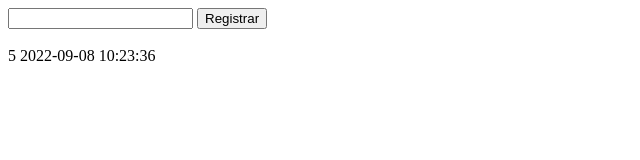
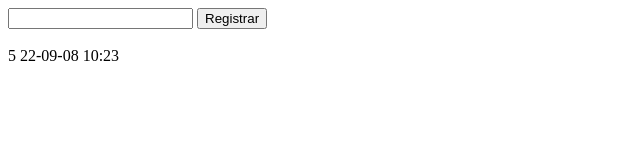
Before and after one commit to aamatecarrion/log, a plain HTML site: page index.html in a window 1280 px wide. Both pictures are taken after a click on the button "Registrar". Shown: the full height of the page, 0-640 px from the left. Drawn offline with Linux system fonts and the light colour scheme.

Commit message:
Add files via upload

```diff
--- a/index.html
+++ b/index.html
@@ -10,7 +10,7 @@
 <body>
   <input type="text" id="registrador">
   <input type="button" value="Registrar" onclick="nuevoRegistro()">
-  <br>
+  <br><br>
   <div id="entradas">
   </div>
 </body>
@@ -20,19 +20,25 @@
   function nuevoRegistro() {
     let registro = document.getElementById("registrador").value;
     var d = new Date();
-    var datestring = (d.getDay() + 1) + " " + d.getFullYear() + "-" + ("0" + (d.getMonth() + 1)).slice(-2) + "-" + ("0" + d.getDate()).slice(-2) + " " + ("0" + d.getHours()).slice(-2) + ":" + ("0" + d.getMinutes()).slice(-2) + ":" + ("0" + d
-      .getSeconds()).slice(-2);
+    var datestring = (d.getDay() + 1) + " " + d.getFullYear().toString().slice(2) +
+     "-" + ("0" + (d.getMonth() + 1)).slice(-2) + "-" + ("0" + d.getDate()).slice(-2) +
+     " " + ("0" + d.getHours()).slice(-2) + ":" + ("0" + d.getMinutes()).slice(-2);
     let idRegistro = "reg" + Date.now();
     localStorage.setItem(idRegistro, datestring + " " + registro);
     mostrar();
   }
 
   function mostrar() {
-    let entradas = "";
+    registros = [];
     for (const key in localStorage) {
-      if ( key.slice(0,3) == "reg") {
-        entradas = entradas + "<br>" + localStorage.getItem(key);
+      if (key.slice(0,3) == "reg") {
+        registros.push(key.slice(3) + " " + localStorage.getItem(key));
       }
+    }
+    registros = registros.sort();
+    entradas = "";
+    for (var i = 0; i < registros.length; i++) {
+      entradas =  registros[i].slice(14) + "<br>" + entradas;
     }
     document.getElementById("entradas").innerHTML = entradas;
   }
```
